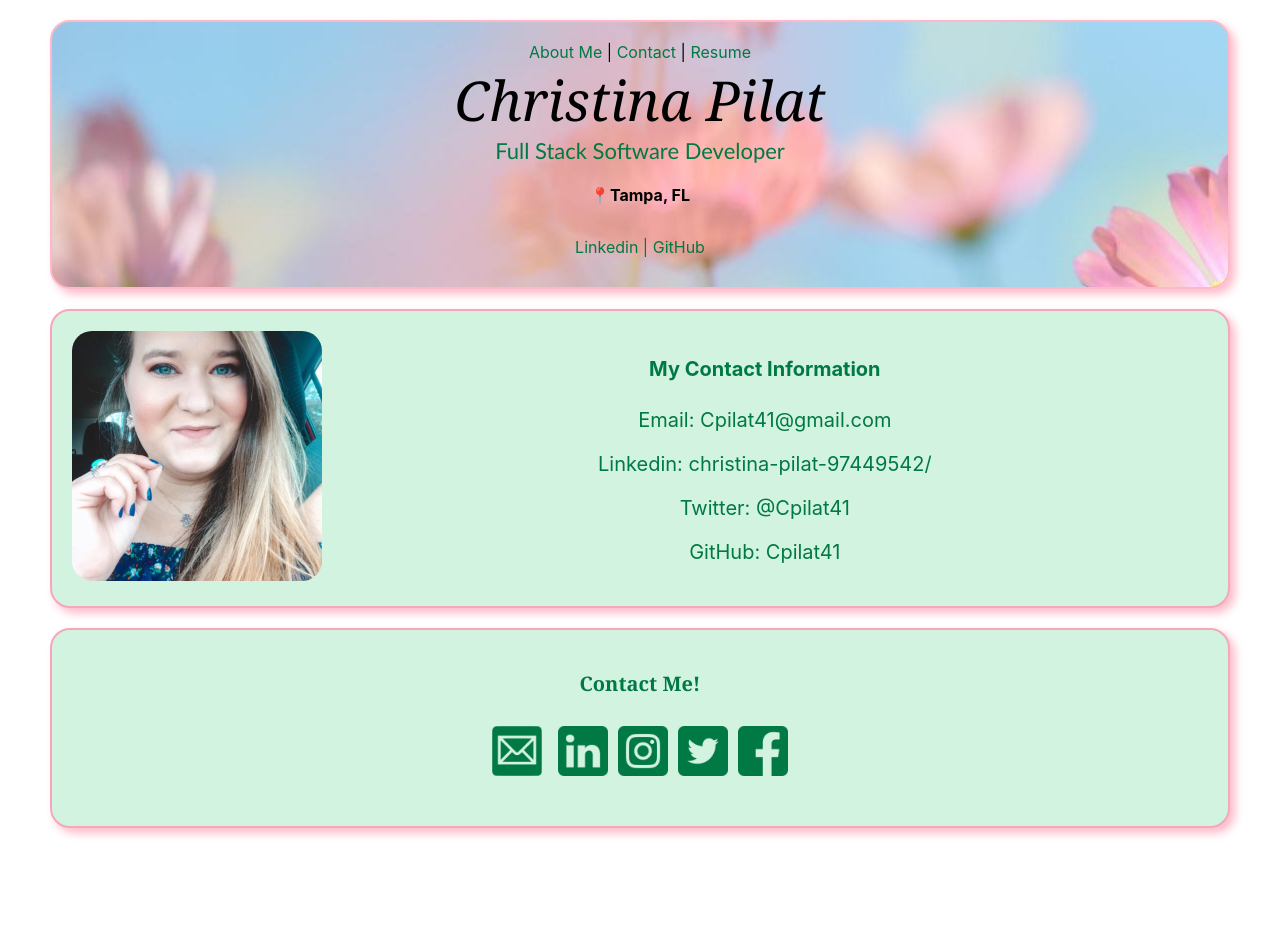
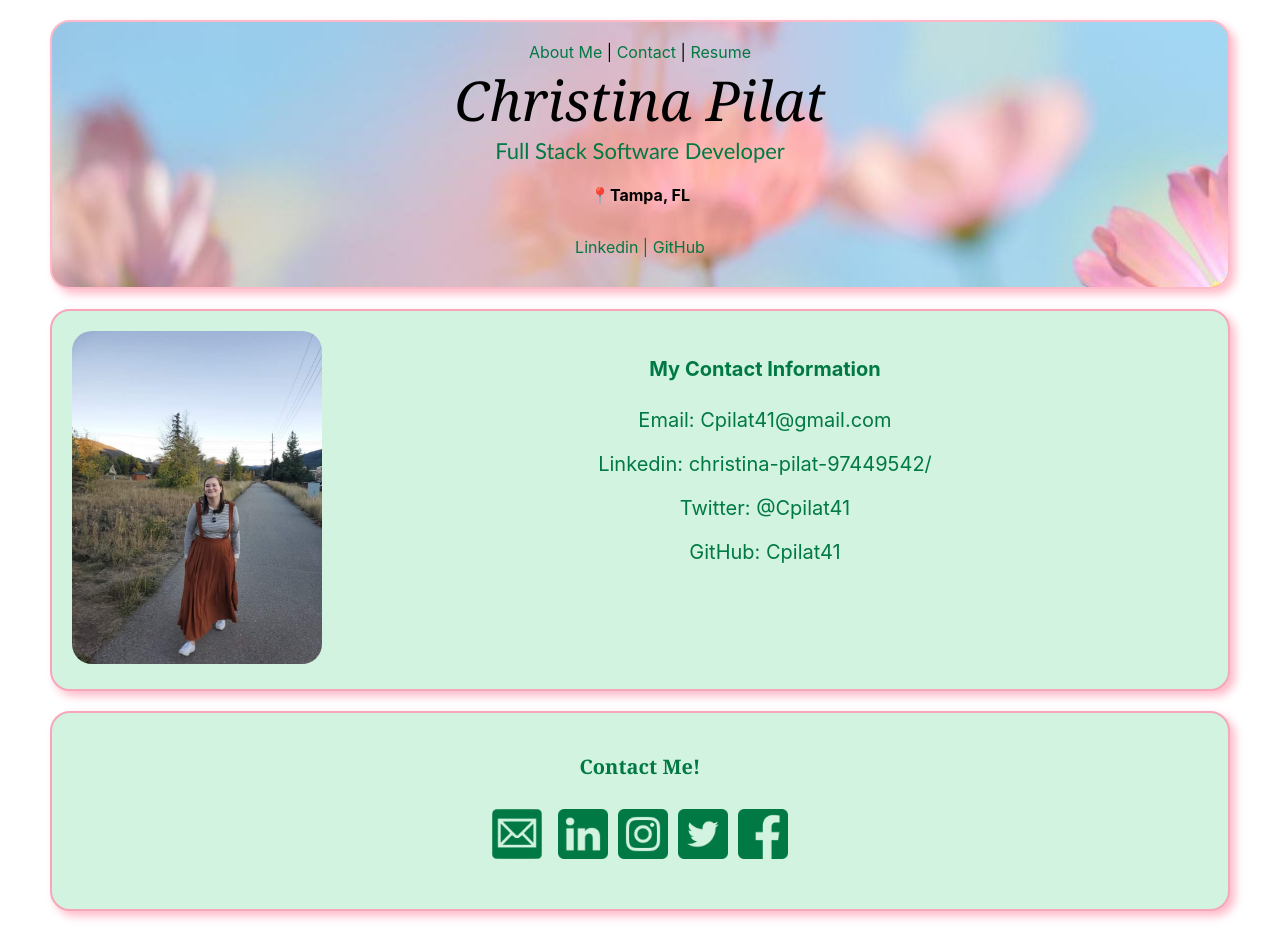
Before and after one commit to Cpilat41/christina-pilat-portfolio, a React (Create React App) app: page /Contact in a window 1280 px wide. Before the commit the page ends 848 px from the top, so only its background shows below. Built offline with nearby package versions, Linux system fonts and the light colour scheme.

Commit message:
update photo on contact

```diff
--- a/src/Components/Contact.js
+++ b/src/Components/Contact.js
@@ -2,7 +2,7 @@ import React from "react";
 import Header from "./Header";
 import Footer from "./Footer";
 import styles from "../styles/contact.module.css";
-import selfie from "../Images/seflie.jpg";
+import me from "../Images/Weirdme.JPG";
 
 
 const Contact = () => {
@@ -11,7 +11,7 @@ const Contact = () => {
       <Header />
       <div className={styles.topbox}>
         <div className={styles.selflebox}>
-          <img src={selfie} className={styles.selfie} />
+          <img src={me} className={styles.selfie} />
         </div>
         <div className={styles.socialsp}>
           <h4>My Contact Information</h4>
--- a/src/styles/contact.module.css
+++ b/src/styles/contact.module.css
@@ -24,6 +24,6 @@
   flex: 1;
 }
 .selfie {
-  height: 250px;
+  width: 250px;
   border-radius: 20px;
 }
```
Also changed, not shown: src/Images/Weirdme.JPG (added).
